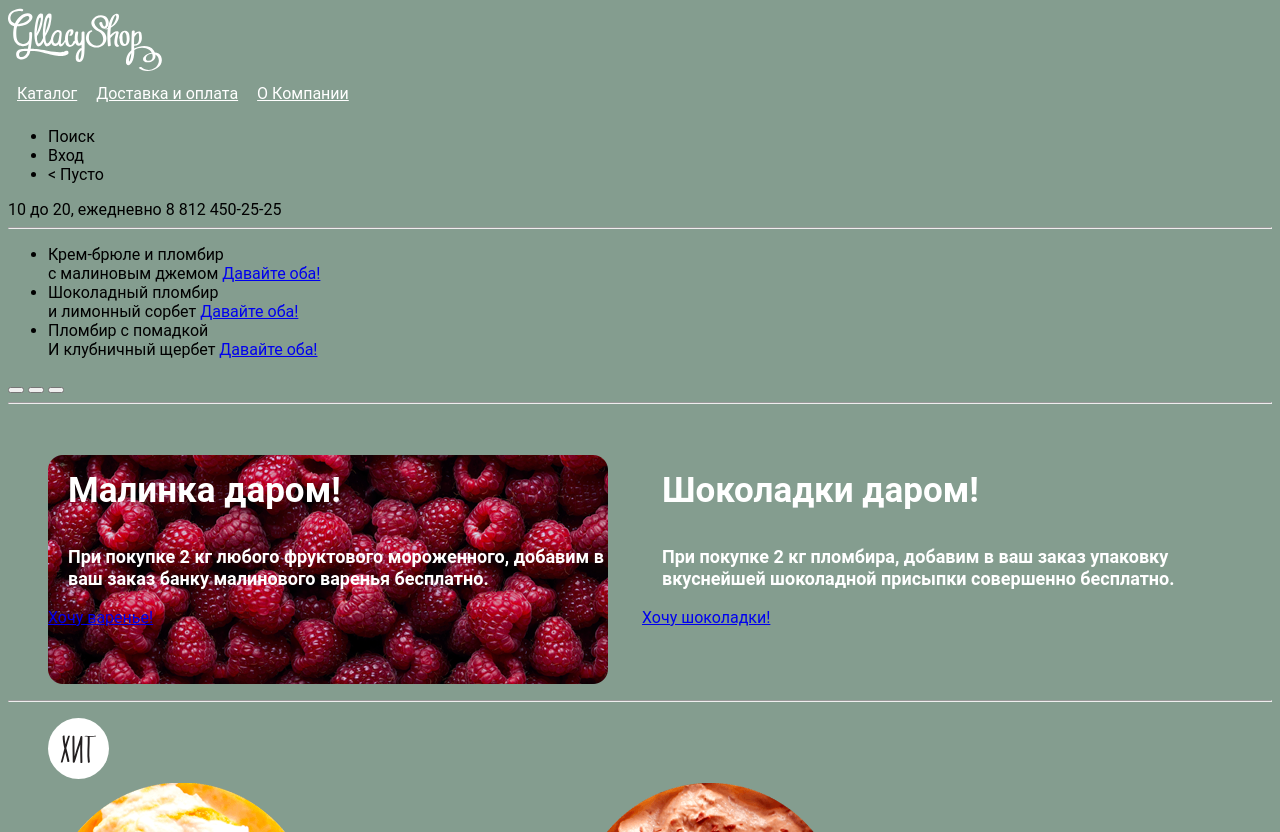
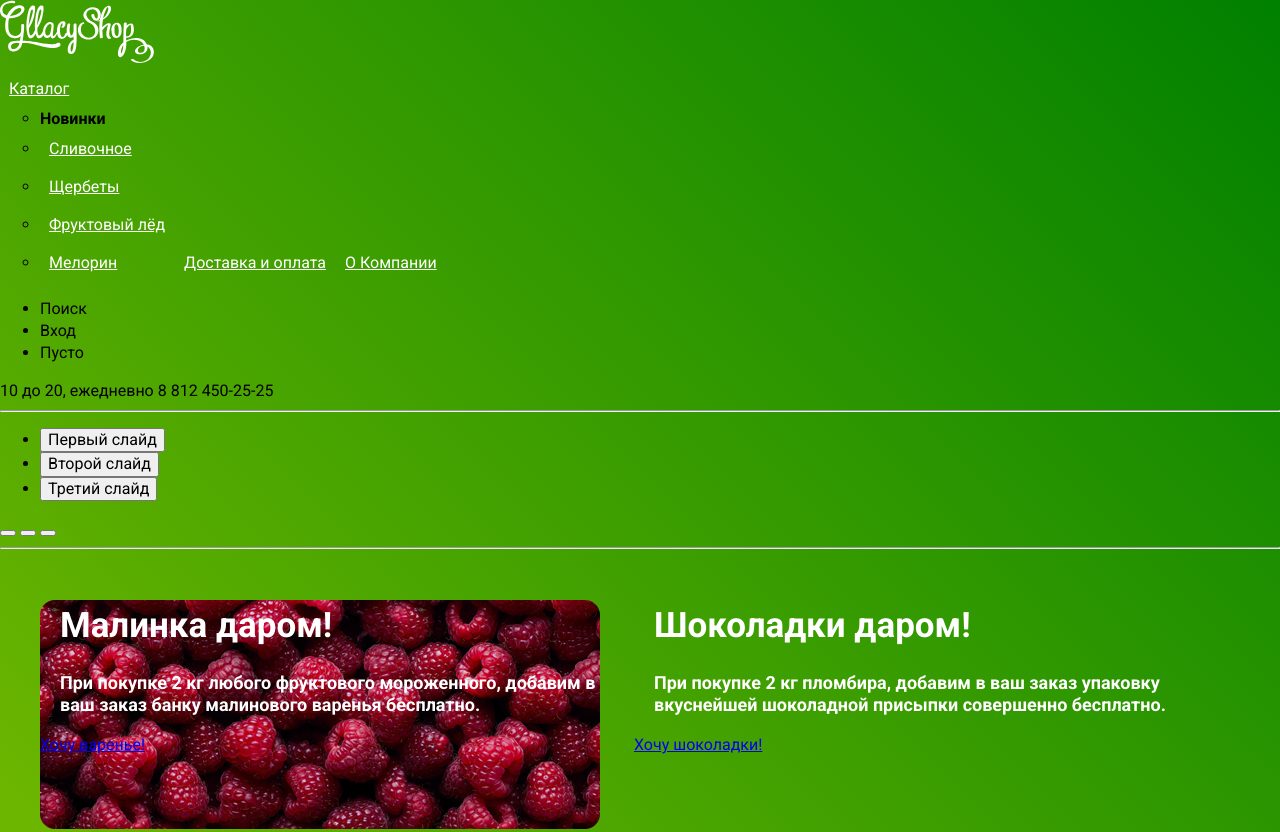
Before and after one commit to Bedratyy/647417-gllacy, a plain HTML site: page index.html in a window 1280 px wide. Shown: the top 832 px of the page. Drawn offline with nearby package versions, Linux system fonts and the light colour scheme.

Commit message:
last commit.

```diff
--- a/css/style.css
+++ b/css/style.css
@@ -1,6 +1,9 @@
 body {
-  background-color: #849d8f;
-  font-family: "Roboto";
+  background-image: linear-gradient(45deg, yellow, green);
+  font-family: "Roboto", "Arial","SansSerif";
+  font-size: 16px;
+  font-weight: 400;
+  line-height: 22px;
 }
 
 .site-navigation{
--- a/index.html
+++ b/index.html
@@ -1,11 +1,12 @@
-<!--Made by Kirill Bedratyi. 2018.03.06 -->
-
 <!DOCTYPE html>
 <html lang="ru">
   <head>
     <meta charset="utf-8">
     <title>HTML Academy: Глейси</title>
     <link href="css/style.css" rel="stylesheet">
+    <link href="css/normalize.css" rel="stylesheet">
+    <link href="https://fonts.googleapis.com/css?family=Roboto:400,500,700&amp;subset=cyrillic" rel="stylesheet">
+    <title>Gllacy Shop - Магазин вкусного мороженного</title>
   </head>
   <body>
 <!-- Порядок блоков на главном сайте -->
@@ -14,21 +15,21 @@
 <header class="main-header">
   <nav class="main-navigation">
     <a class="main-header-logo">
-      <img src="img/logo.svg" width="#" height="#" alt="Логотип магазина мороженного GllacyShop">
+      <img src="img/logo.svg" width="154" height="64" alt="Логотип магазина мороженного GllacyShop">
     </a>
     <ul class="site-navigation">
       <li>
-        <a href="#">Каталог</a>
+        <a href="#" class="menu-link">Каталог</a>
         <ul>
-          <li class="site-navigation-sub"><b>Новинки</b></li>
-          <li class="site-navigation-sub"><a href="catalog.html">Сливочное</a></li>
-          <li class="site-navigation-sub"><a href="">Щербеты</a></li>
-          <li class="site-navigation-sub"><a href="">Фруктовый лёд</a></li>
-          <li class="site-navigation-sub"><a href="">Мелорин</a></li>
+          <li class="menu-link-sub"><b>Новинки</b></li>
+          <li class="menu-link-sub"><a href="catalog.html">Сливочное</a></li>
+          <li class="menu-link-sub"><a href="">Щербеты</a></li>
+          <li class="menu-link-sub"><a href="">Фруктовый лёд</a></li>
+          <li class="menu-link-sub"><a href="">Мелорин</a></li>
         </ul>
       </li>
-      <li><a href="#">Доставка и оплата</a></li>
-      <li><a href="#">О Компании</a></li>
+      <li><a href="#" class="menu-link">Доставка и оплата</a></li>
+      <li><a href="#" class="menu-link">О Компании</a></li>
     </ul>
   </nav>
   <ul class="user-navigation">
@@ -38,7 +39,7 @@
     <li class="header-login">
        Вход
     </li>
-    <li class="header-trash">< Пусто</li>
+    <li class="header-trash">Пусто</li>
   </ul>
   <div class="header-info">
     <span class="header-time"> 10 до 20, ежедневно</span>
@@ -54,25 +55,31 @@
 
   <!-- Слайдер -->
   <section class="slider">
-    <ul class="slider-content">
+    <ul class="slides-switches">
       <!-- добавить переключение фона -->
-      <li class="slider-item">
+      <li class="slide-radio">
+        <button class="slide-btn">Первый слайд</button>
+        <!--
         <div class="slider-content">
           <span class="slider-content-text">Крем-брюле и пломбир<br>с малиновым джемом</span>
           <a class="slider-button" href="#">Давайте оба!</a>
-        </div>
+        </div> -->
       </li>
       <li class="slider-item">
+        <button class="slide-btn">Второй слайд</button>
+        <!--
         <div class="slider-content">
           <span class="slider-content-text">Шоколадный пломбир<br>и лимонный сорбет</span>
           <a class="slider-button" href="#">Давайте оба!</a>
-        </div>
+        </div> -->
       </li>
       <li class="slider-item">
+        <button class="slide-btn">Третий слайд</button>
+        <!--
         <div class="slider-content">
           <span class="slider-content-text">Пломбир с помадкой<br>И клубничный щербет</span>
           <a class="slider-button" href="#">Давайте оба!</a>
-        </div>
+        </div> -->
       </li>
     </ul>
 
```
